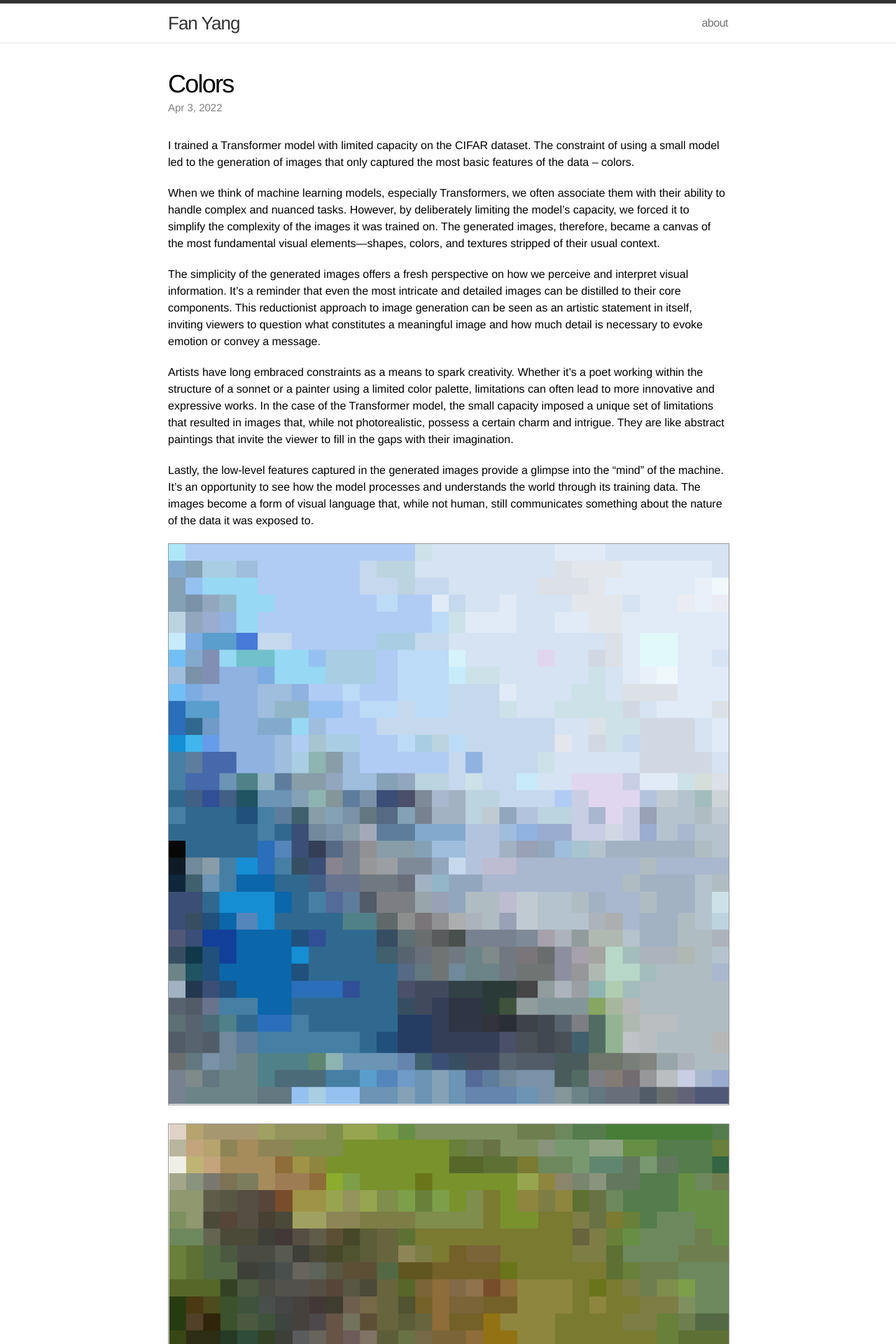
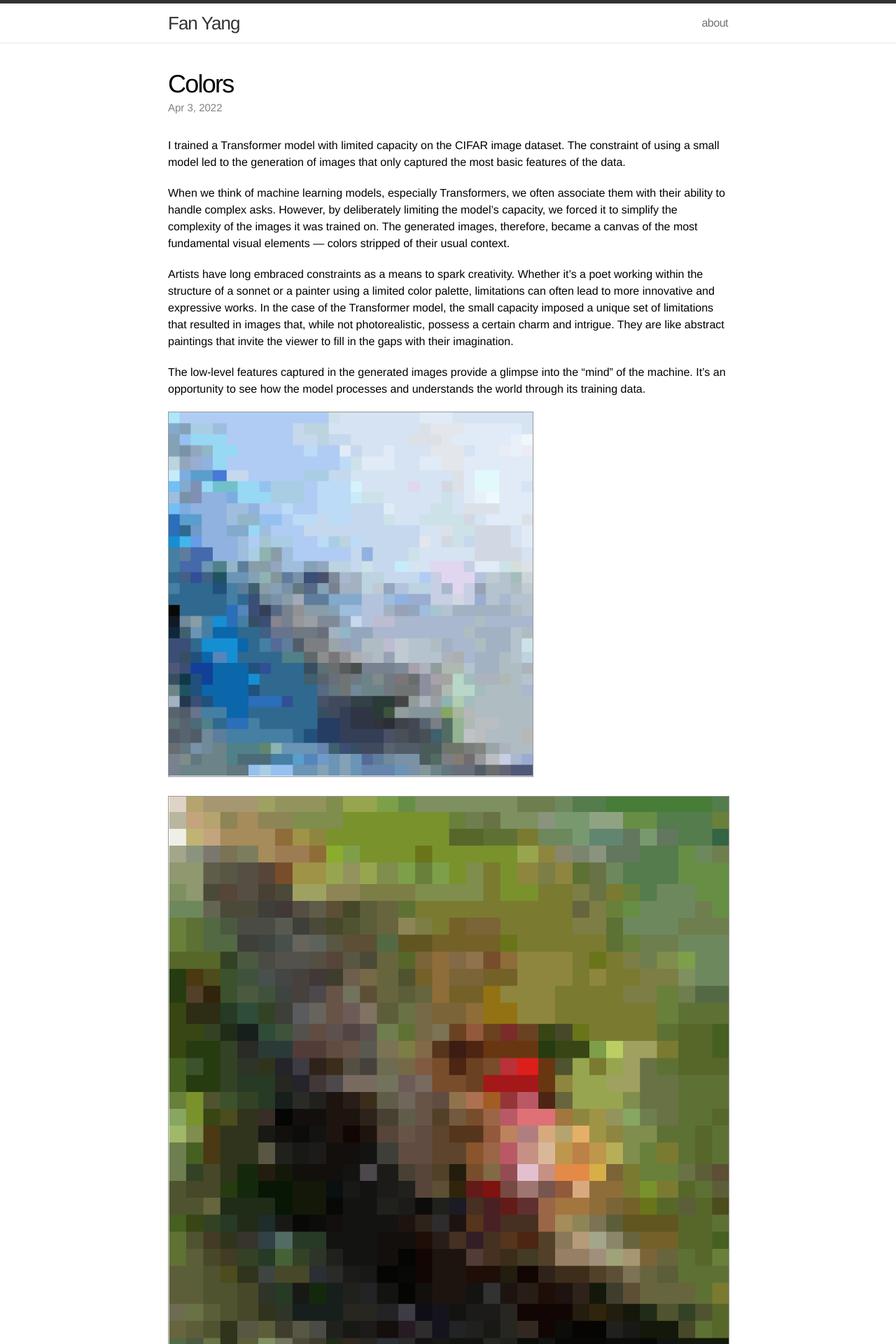
Before and after one commit to fanyangxyz/fanyangxyz.github.io, a Jekyll site: the page built from _posts/2022-04-23-colors.markdown, in a window 1280 px wide. Shown: the top 1920 px of the page at 70% size. Built offline with Jekyll 4.4.1, drawn with Linux system fonts in a browser that asks for light colours.

Commit message:
add image style

```diff
--- a/_posts/2022-04-23-colors.markdown
+++ b/_posts/2022-04-23-colors.markdown
@@ -5,17 +5,15 @@ excerpt: "Colors generated by a neural network model."
 date:   2022-04-03 10:00:00
 ---
 
-I trained a Transformer model with limited capacity on the CIFAR dataset. The constraint of using a small model led to the generation of images that only captured the most basic features of the data -- colors.
+I trained a Transformer model with limited capacity on the CIFAR image dataset. The constraint of using a small model led to the generation of images that only captured the most basic features of the data.
 
-When we think of machine learning models, especially Transformers, we often associate them with their ability to handle complex and nuanced tasks. However, by deliberately limiting the model's capacity, we forced it to simplify the complexity of the images it was trained on. The generated images, therefore, became a canvas of the most fundamental visual elements—shapes, colors, and textures stripped of their usual context.
-
-The simplicity of the generated images offers a fresh perspective on how we perceive and interpret visual information. It's a reminder that even the most intricate and detailed images can be distilled to their core components. This reductionist approach to image generation can be seen as an artistic statement in itself, inviting viewers to question what constitutes a meaningful image and how much detail is necessary to evoke emotion or convey a message.
+When we think of machine learning models, especially Transformers, we often associate them with their ability to handle complex asks. However, by deliberately limiting the model's capacity, we forced it to simplify the complexity of the images it was trained on. The generated images, therefore, became a canvas of the most fundamental visual elements — colors stripped of their usual context.
 
 Artists have long embraced constraints as a means to spark creativity. Whether it's a poet working within the structure of a sonnet or a painter using a limited color palette, limitations can often lead to more innovative and expressive works. In the case of the Transformer model, the small capacity imposed a unique set of limitations that resulted in images that, while not photorealistic, possess a certain charm and intrigue. They are like abstract paintings that invite the viewer to fill in the gaps with their imagination.
 
-Lastly, the low-level features captured in the generated images provide a glimpse into the "mind" of the machine. It's an opportunity to see how the model processes and understands the world through its training data. The images become a form of visual language that, while not human, still communicates something about the nature of the data it was exposed to.
+The low-level features captured in the generated images provide a glimpse into the "mind" of the machine. It's an opportunity to see how the model processes and understands the world through its training data.
 
-<div class="imgcap">
+<div class="imgcenter">
 <img src="/assets/colors/blue.png">
 </div>
 
--- a/css/main.css
+++ b/css/main.css
@@ -266,6 +266,10 @@ a:visited { color: #205caa; }
   border: 1px solid #999;
   max-width: 100%;
 }
+.imgcenter img {
+  border: 1px solid #999;
+  max-width: 65%;
+}
 .imgcap {
   color: #555;
   font-size: 14px;
```
